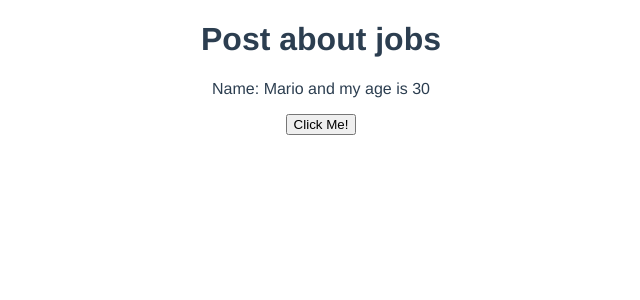
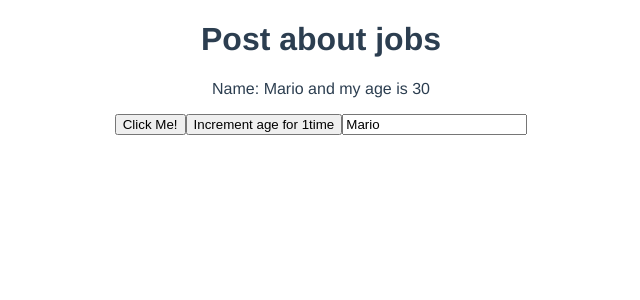
Before and after one commit to OlgaModified/vueJStut, a Vue app in the folder composition-blog/: page / in a window 1280 px wide. Shown: the top 300 px of the page, without its empty margins (319-959 px from the left). Built offline with nearby package versions, Linux system fonts and the light colour scheme.

Commit message:
basic refs - part2

```diff
--- a/composition-blog/src/views/Home.vue
+++ b/composition-blog/src/views/Home.vue
@@ -3,6 +3,8 @@
     <h1>Post about jobs</h1>
     <p ref="p"> Name:  {{ name }} and my age is {{ age }}</p>
     <button @click="handleClick">Click Me!</button>
+    <button @click="age++">Increment age for 1time</button>
+    <input type="text" v-model="name"/>
   </div>
 </template>
 
@@ -16,17 +18,19 @@
   setup() {
     //console.log('setup')
     const p = ref(null)
-    let name= "Mario"
-    let age = 30
+    let name= ref("Mario")
+    let age = ref(30)
     const jobs = ref([
         {title: "Web Developer", id: 1, body: "A web developer is a programmer who specializes in, or is specifically engaged in, the development of World Wide Web applications using a client–server ..."},
         {title: "Software Developer", id: 1, body: "Agile software development services for ambitious organizations. Flexible partnership. We implement robust processes in software development that result in reliable solutions. 16+ years of experience. Excellent tech know-how. We offer peace of mind."}
         ])
 
     const handleClick = ()=>{
-      console.log(p, p.value)
-      p.value.classList.add('test')
-      p.value.textContent = "Hejsa!"
+     // console.log(p, p.value)
+     // p.value.classList.add('test')
+      //p.value.textContent = "Hejsa!"
+      name.value = 'luigi'
+      age.value = 35
     }
 
     return {jobs, handleClick, p, name, age }
```
